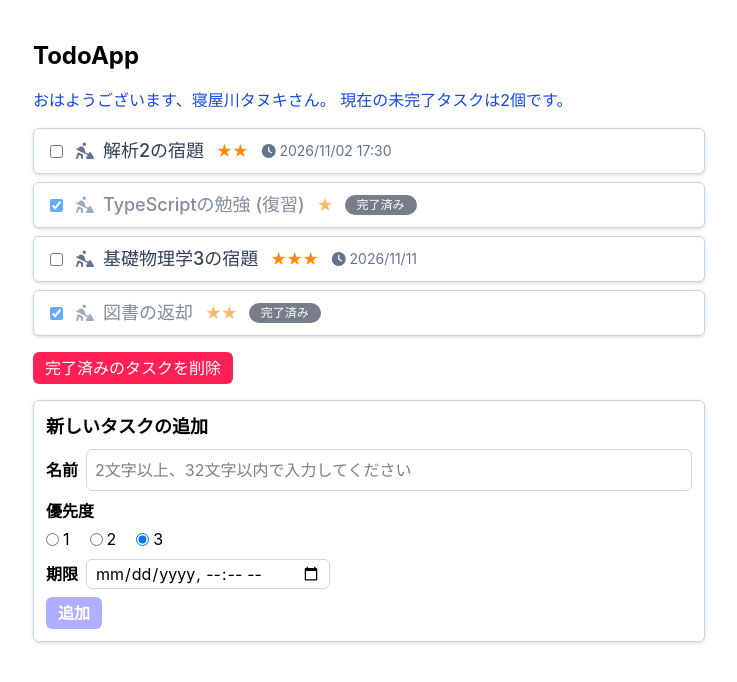
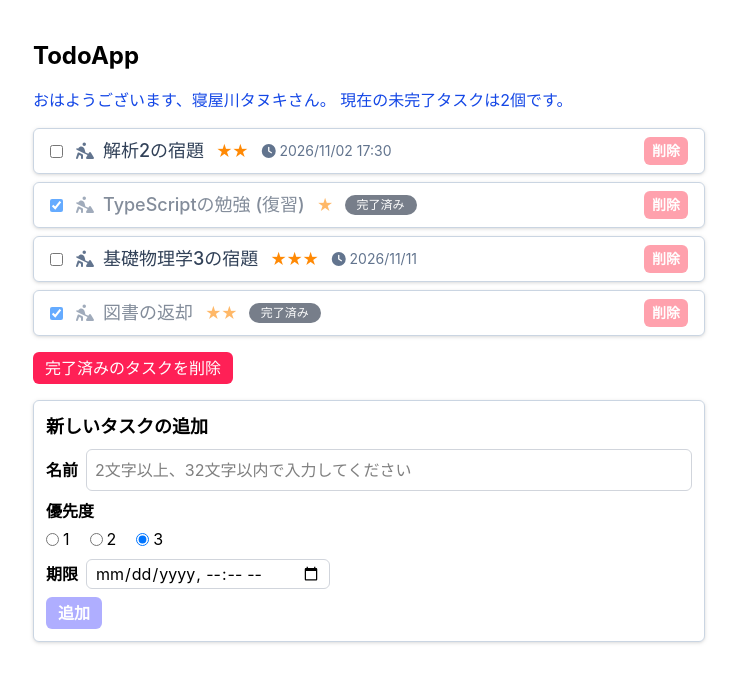
Before and after one commit to TakeshiWada1980/react-todo-app, a React (Vite) app: page / in a window 1280 px wide. Shown: the top 682 px of the page, without its empty margins (271-1008 px from the left). Built offline with nearby package versions, Linux system fonts and the light colour scheme.

Commit message:
lecture05 step08: タスクを個別削除

```diff
--- a/src/App.tsx
+++ b/src/App.tsx
@@ -81,6 +81,10 @@ const App = () => {
     setTodos((currentTodos) => currentTodos.filter((todo) => !todo.isDone));
   };
 
+  const remove = (id: string) => {
+    setTodos((currentTodos) => currentTodos.filter((todo) => todo.id !== id));
+  };
+
   return (
     <div className="mx-4 mt-10 max-w-2xl md:mx-auto">
       <h1 className="mb-4 text-2xl font-bold">TodoApp</h1>
@@ -90,7 +94,7 @@ const App = () => {
           uncompletedCount={uncompletedCount}
         />
       </div>
-      <TodoList todos={todos} updateIsDone={updateIsDone} />
+      <TodoList todos={todos} updateIsDone={updateIsDone} remove={remove} />
 
       <button
         type="button"
--- a/src/TodoList.tsx
+++ b/src/TodoList.tsx
@@ -7,6 +7,7 @@ import { twMerge } from "tailwind-merge";
 type Props = {
   todos: Todo[];
   updateIsDone: (id: string, value: boolean) => void;
+  remove: (id: string) => void;
 };
 
 const num2star = (n: number): string => "★".repeat(4 - n);
@@ -75,6 +76,17 @@ const TodoList = (props: Props) => {
               </span>
             )}
           </div>
+          <button
+            type="button"
+            onClick={() => props.remove(todo.id)}
+            aria-label={`${todo.name}を削除`}
+            className={twMerge(
+              "shrink-0 cursor-pointer rounded-md px-2 py-1 text-sm font-bold",
+              "bg-rose-300 text-white hover:bg-rose-500",
+            )}
+          >
+            削除
+          </button>
         </div>
       ))}
     </div>
```
